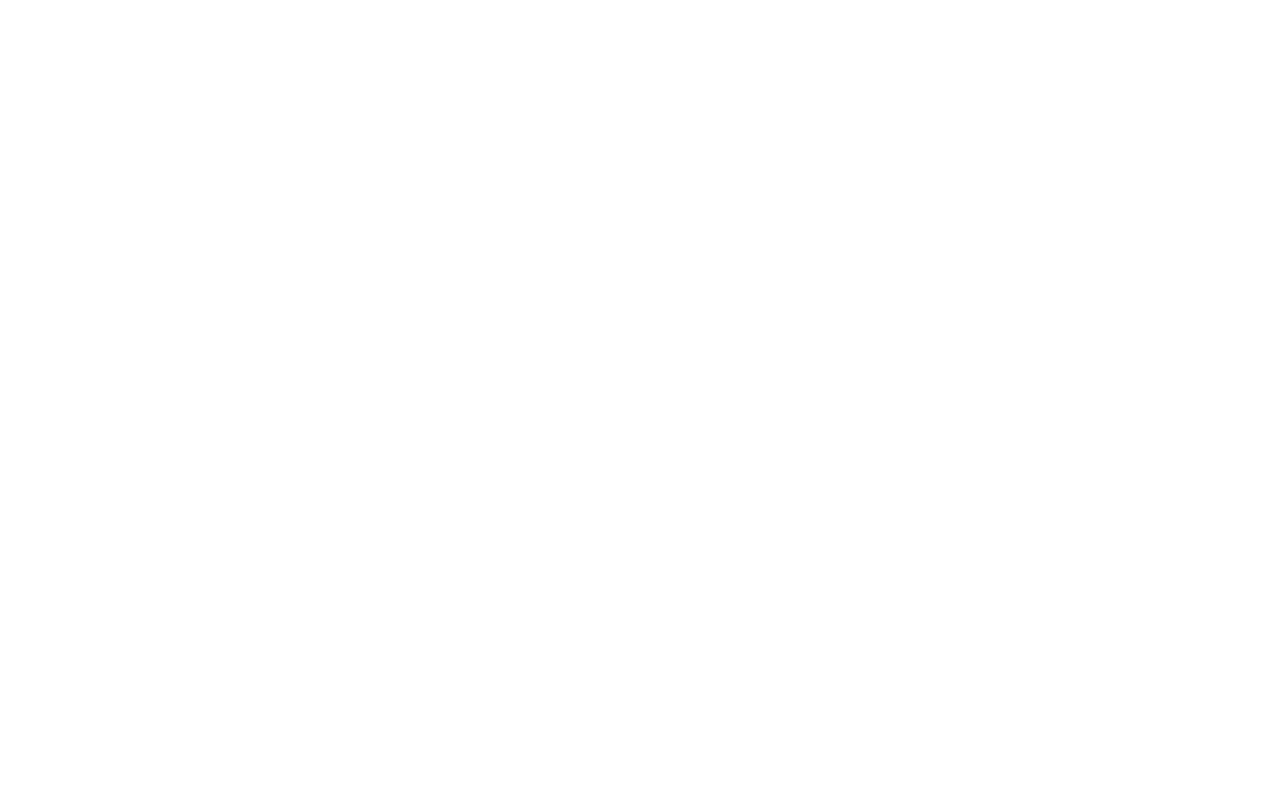
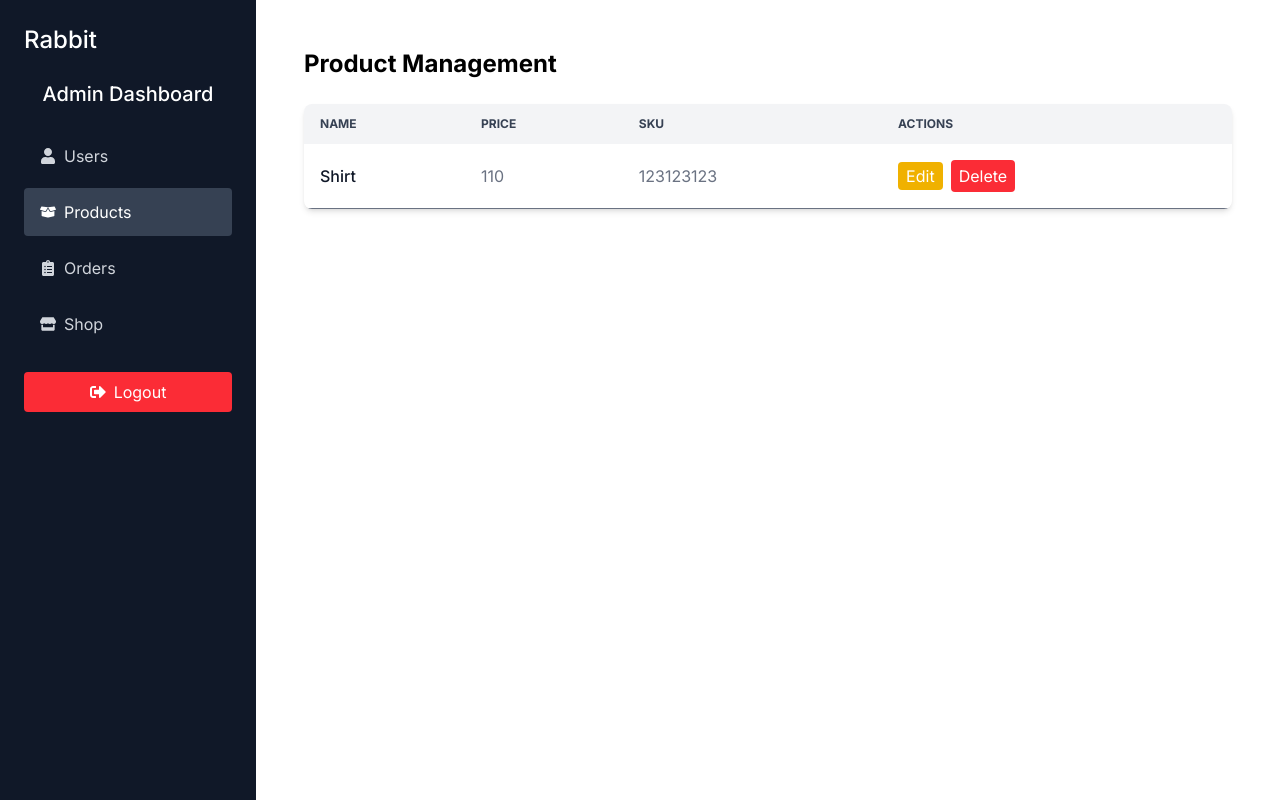
Before and after one commit to ahasan-ullah/Rabbit-E-Commerce-Website, a React (Vite) app in the folder frontend/: page /admin/products in a window 1280 px wide. Before the commit this address had no page. Built offline with nearby package versions, Linux system fonts and the light colour scheme.

Commit message:
added product management page to the admin layout

```diff
--- a/frontend/src/App.jsx
+++ b/frontend/src/App.jsx
@@ -14,6 +14,7 @@ import MyOrdersPage from './pages/MyOrdersPage';
 import AdminLayout from './components/Admin/AdminLayout';
 import AdminHomePage from './pages/AdminHomePage';
 import UserManagement from './components/Admin/UserManagement';
+import ProductManagement from './components/Admin/ProductManagement';
 const App = () => {
   return (
     <BrowserRouter>
@@ -36,6 +37,7 @@ const App = () => {
       <Route path='/admin' element={<AdminLayout></AdminLayout>}>
         <Route index element={<AdminHomePage></AdminHomePage>}></Route>
         <Route path='/admin/users' element={<UserManagement></UserManagement>}></Route>
+        <Route path='/admin/products' element={<ProductManagement></ProductManagement>}></Route>
       </Route>
       <Route></Route>
     </Routes>
--- /dev/null
+++ b/frontend/src/components/Admin/ProductManagement.jsx
@@ -0,0 +1,58 @@
+import { Link } from "react-router-dom"
+
+const ProductManagement = () => {
+  const products=[
+    {
+    _id:'123123',
+    name: 'Shirt',
+    price: 110,
+    sku: "123123123"
+    },
+  ]
+
+  const handleDelete=(id)=>{
+    if(window.confirm("Are you sure you want to delete this product?")){
+      console.log(`Product with id ${id} deleted`);
+    }
+  }
+  return (
+    <div className="max-w-7xl mx-auto p-6">
+      <h1 className="text-2xl font-bold mb-6">Product Management</h1>
+      <div className="overflow-x-auto shadow-md sm:rounded-lg">
+        <table className="min-w-full text-left text-gray-500">
+          <thead className="bg-gray-100 text-xs uppercase text-gray-700">
+            <tr>
+              <th className="py-3 px-4">Name</th>
+              <th className="py-3 px-4">Price</th>
+              <th className="py-3 px-4">SKU</th>
+              <th className="py-3 px-4">Actions</th>
+            </tr>
+          </thead>
+          <tbody className="">
+            {
+              products.length>0?(
+                products.map(product=>
+                  <tr key={product._id} className="border-b hover:bg-gray-50 cursor-pointer">
+                    <td className="p-4 font-medium text-gray-900 whitespace-nowrap">{product.name}</td>
+                    <td className="p-4">{product.price}</td>
+                    <td className="p-4">{product.sku}</td>
+                    <td className="p-4">
+                      <Link to={`/admin/products/${product._id}`} className="text-white bg-yellow-500 px-2 py-1 rounded mr-2 hover:bg-yellow-600">Edit</Link>
+                      <button className="bg-red-500 text-white px-2 py-1 rounded hover:bg-red-600" onClick={()=>{handleDelete(product._id)}}>Delete</button>
+                    </td>
+                  </tr>
+                )
+              ):(
+                <tr>
+                  <td colSpan={4} className="p-4 text-center text-gray-500">No products found</td>
+                </tr>
+              )
+            }
+          </tbody>
+        </table>
+      </div>
+    </div>
+  )
+}
+
+export default ProductManagement
```
